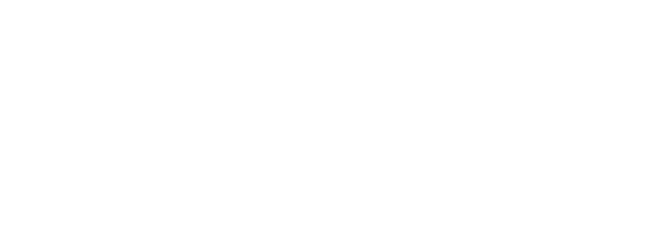
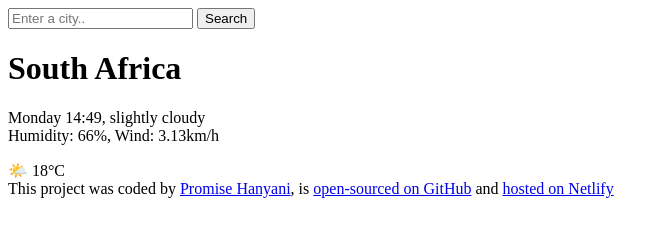
Before and after one commit to promisehanyani2-dotcom/Promyie-s-weather-project, a plain HTML site: page index.html in a window 1280 px wide. Shown: the whole page, without its empty margins (0-669 px from the left). Drawn offline with Linux system fonts and the light colour scheme.

Commit message:
Added the HTML

```diff
--- a/index.html
+++ b/index.html
@@ -5,5 +5,39 @@
     <meta name="viewport" content="width=device-width, initial-scale=1.0" />
     <title>Document</title>
   </head>
-  <body></body>
+  <body>
+    <header>
+      <form>
+        <input type="search" placeholder="Enter a city.." required />
+        <input type="submit" value="Search" />
+      </form>
+    </header>
+    <main>
+      <div>
+        <h1>South Africa</h1>
+        <p>
+          Monday 14:49, slightly cloudy
+          <br />
+          Humidity: 66%, Wind: 3.13km/h
+        </p>
+      </div>
+      <div>🌤️ 18°C</div>
+    </main>
+
+    <footer>
+      This project was coded by
+      <a href="https://github.com/promisehanyani2-dotcom" target="_blank">
+        Promise Hanyani</a
+      >, is
+      <a
+        href="https://github.com/promisehanyani2-dotcom/Promyie-s-weather-project"
+        target="_blank"
+        >open-sourced on GitHub</a
+      >
+      and
+      <a href="https://promyie.netlify.app/" target="_blank"
+        >hosted on Netlify</a
+      >
+    </footer>
+  </body>
 </html>
```
